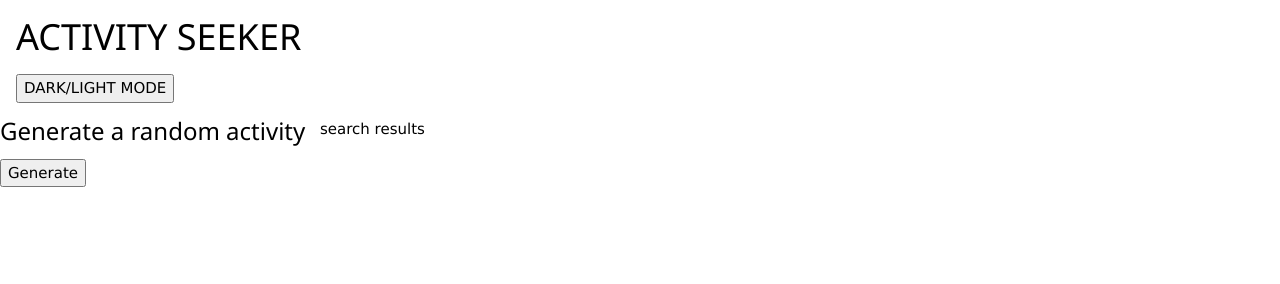
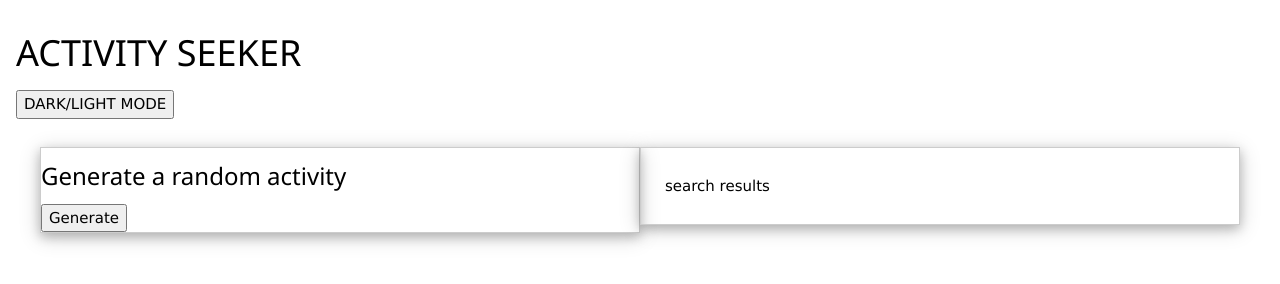
Before and after one commit to crisperi/ACTIVITY-SEEKER, a plain HTML site: page index.html in a window 1280 px wide. Drawn offline with nearby package versions, Linux system fonts and the light colour scheme.

Commit message:
finished with w3css

```diff
--- a/index.html
+++ b/index.html
@@ -5,24 +5,25 @@
     <meta name="viewport" content="width=device-width, initial-scale=1.0" />
     <title>Document</title>
     <link rel="stylesheet" href="style.css" />
-    <link rel="stylesheet" href="https://www.w3schools.com/w3css/4/w3.css">
+    <link rel="stylesheet" href="https://www.w3schools.com/w3css/4/w3.css" />
   </head>
-  <body id="body" class=".w3-container">
+  <body id="body" class=".w3-container w3-padding-16 w3-cursive">
     <header id="header" class="w3-container">
       <h1>ACTIVITY SEEKER</h1>
-      <button w3-btn onclick="toggleDarkMode()" >DARK/LIGHT MODE</button>
+      <button w3-btn onclick="toggleDarkMode()">DARK/LIGHT MODE</button>
     </header>
-    <section class="w3-half">
-      <div id="randomActivity" class="w3-half">
+    <section class="w3-container w3-padding-large w3-margin">
+      <div id="randomActivity" class="w3-half w3-card-4 w3-border ">
         <h3>Generate a random activity</h3>
         <button id="GenerateButton">Generate</button>
-        <div id="generatedResponse-results">
-
-        </div>
+        <div id="generatedResponse-results"></div>
       </div>
-      <div id="leftActivites" class="w3-half">
+      <div
+        id="leftActivites"
+        class="w3-half  w3-card-4 w3-padding-large w3-border"
+      >
         <div id="afterSearch-results">
-            <p>search results</p>
+          <p>search results</p>
         </div>
       </div>
     </section>
```
